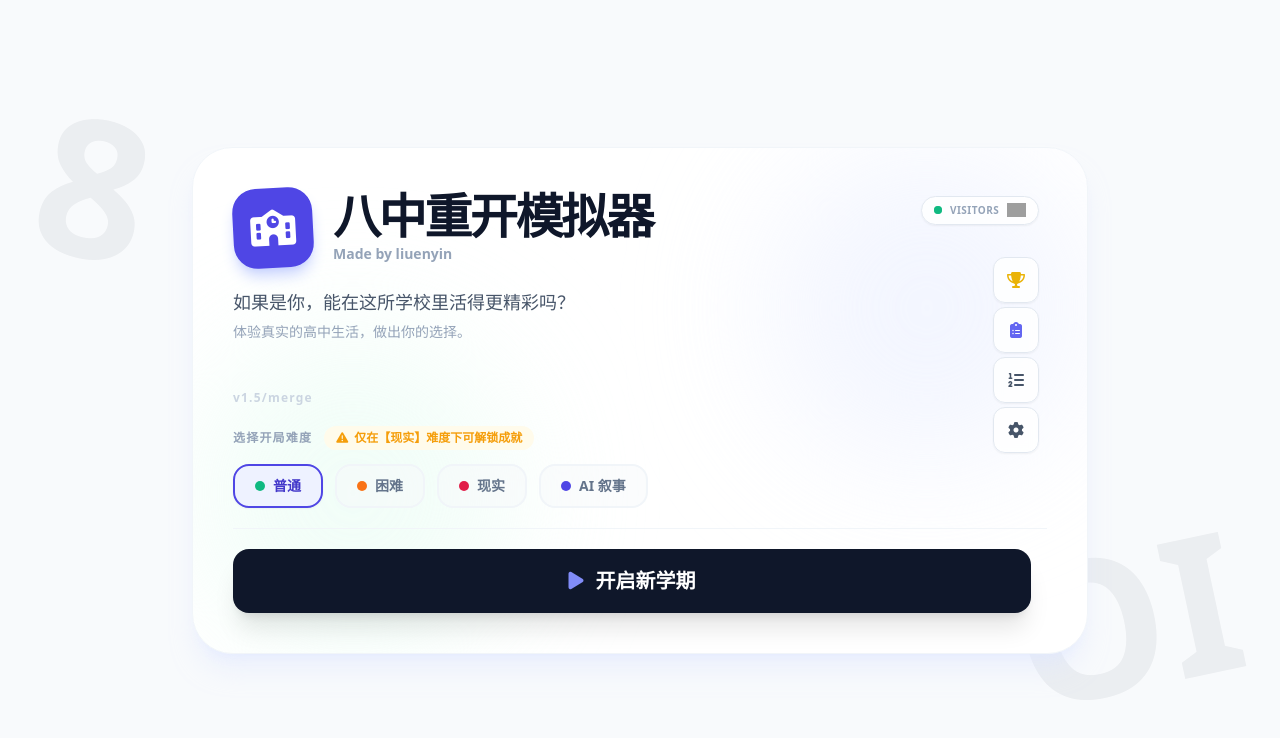
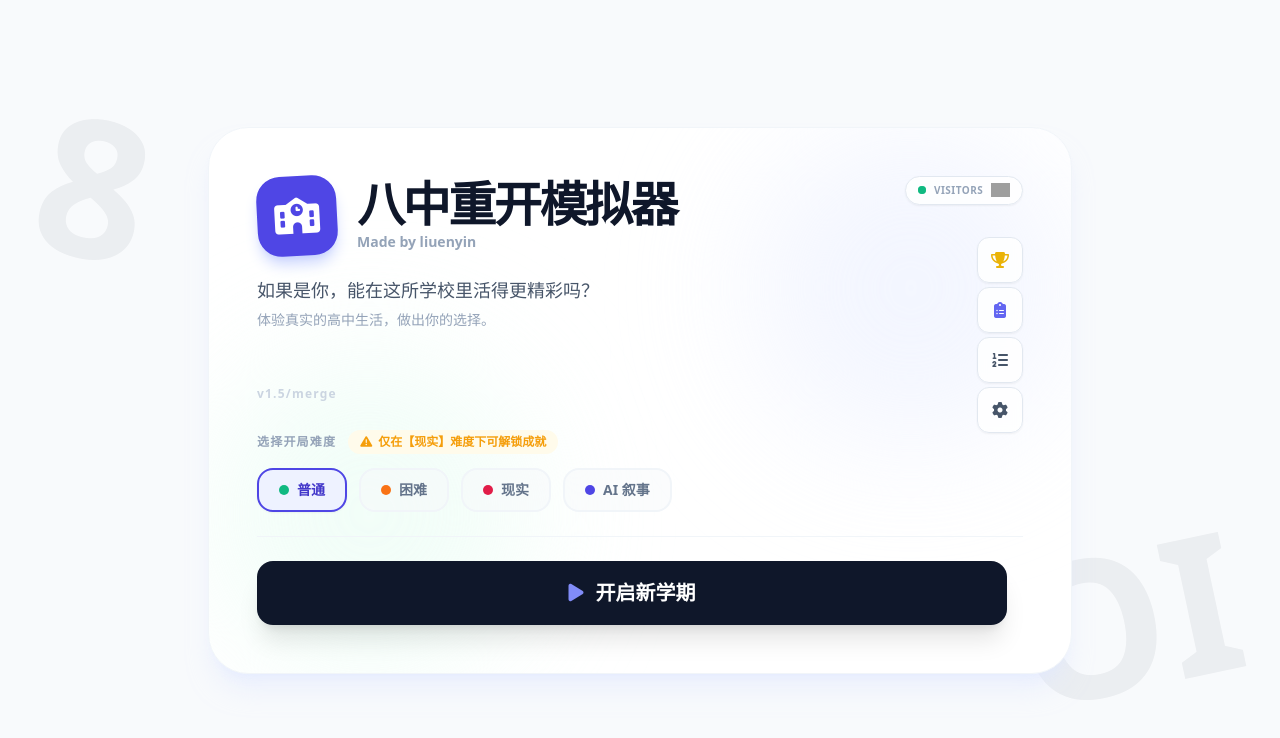
Before and after one commit to xErufy7/recallbj8z, a React (Vite) app: page / in a window 1280 px wide. Shown: the top 738 px of the page. Built offline with nearby package versions, Linux system fonts and the light colour scheme; grey boxes are pictures that could not be loaded.

Commit message:
略微调整主页

```diff
--- a/components/HomeView.tsx
+++ b/components/HomeView.tsx
@@ -57,10 +57,10 @@ const HomeView: React.FC<HomeViewProps> = ({ selectedDifficulty, onDifficultyCha
                 <div className="absolute bottom-10 right-10 text-[12rem] font-black -rotate-12 text-slate-900">OI</div>
             </div>
 
-            <div className="w-full max-w-4xl z-10 mx-auto relative">
+            <div className="w-full max-w-[864px] z-10 mx-auto relative">
 
                 {/* Hero Card */}
-                <div className="bg-white rounded-[2.5rem] p-5 md:p-10 shadow-xl shadow-indigo-100/50 border border-slate-100 flex flex-col relative overflow-hidden">
+                <div className="bg-white rounded-[2.5rem] p-5 md:p-12 shadow-xl shadow-indigo-100/50 border border-slate-100 flex flex-col relative overflow-hidden">
                     <div className="absolute top-0 right-0 w-80 h-80 bg-indigo-50 rounded-full mix-blend-multiply filter blur-3xl opacity-70 animate-blob"></div>
                     <div className="absolute bottom-0 left-0 w-80 h-80 bg-emerald-50 rounded-full mix-blend-multiply filter blur-3xl opacity-70 animate-blob animation-delay-2000"></div>
 
@@ -73,7 +73,7 @@ const HomeView: React.FC<HomeViewProps> = ({ selectedDifficulty, onDifficultyCha
                                 <span className="relative inline-flex rounded-full h-2 w-2 bg-emerald-500"></span>
                             </span>
                             <span className="text-[10px] font-bold text-slate-400 uppercase tracking-wider">Visitors</span>
-                            <img src="https://api.visitorbadge.io/api/visitors?path=https%3A%2F%2Fgithub.com%2Fliuenyin%2Frecallbj8z&label=&countColor=%234f46e5&style=flat&labelStyle=none" alt="views" className="h-3.5" loading="lazy" />
+                            <img src="https://api.visitorbadge.io/api/visitors?path=https%3A%2F%2Fgithub.com%2Fliuenyin%2Frecallbj8z&label=&countColor=%234f46e5&style=flat&labelStyle=none" alt="views" className="h-3.5" loading="lazy" referrerPolicy="no-referrer" />
                         </div>
                         <button onClick={() => setShowAchievements(true)}
                             className="group px-2.5 py-2 rounded-lg md:px-3 md:py-2.5 md:rounded-xl bg-white/80 backdrop-blur-sm border border-slate-200 hover:border-indigo-300 hover:bg-indigo-50 text-slate-600 hover:text-indigo-600 shadow-sm transition-all flex items-center gap-0 text-sm font-bold active:scale-95 whitespace-nowrap mb-1"
@@ -119,12 +119,12 @@ const HomeView: React.FC<HomeViewProps> = ({ selectedDifficulty, onDifficultyCha
                             </p>
 
                             {/* Version */}
-                            <div className="text-left mt-6 md:mt-10">
+                            <div className="text-left mt-6 md:mt-12">
                                 <span className="text-xs font-bold text-slate-300 tracking-widest">{CHANGELOG_DATA[0].version}</span>
                             </div>
 
                             {/* Difficulty Selection */}
-                            <div className="mt-4">
+                            <div className="mt-4 md:mt-6">
                                 <div className="flex flex-wrap items-center gap-3 mb-3 min-h-[28px]">
                                     <h3 className="text-xs font-black text-slate-400 uppercase tracking-widest whitespace-nowrap">选择开局难度</h3>
                                     {selectedDifficulty !== 'REALITY' && selectedDifficulty !== 'AI_STORY' && (
@@ -151,7 +151,7 @@ const HomeView: React.FC<HomeViewProps> = ({ selectedDifficulty, onDifficultyCha
                             </div>
 
                             {/* Divider */}
-                            <div className="border-t border-slate-100 my-5"></div>
+                            <div className="border-t border-slate-100 my-5 md:my-6"></div>
 
                             {/* CTA Buttons */}
                             <div className="flex gap-3 md:gap-4">
```
